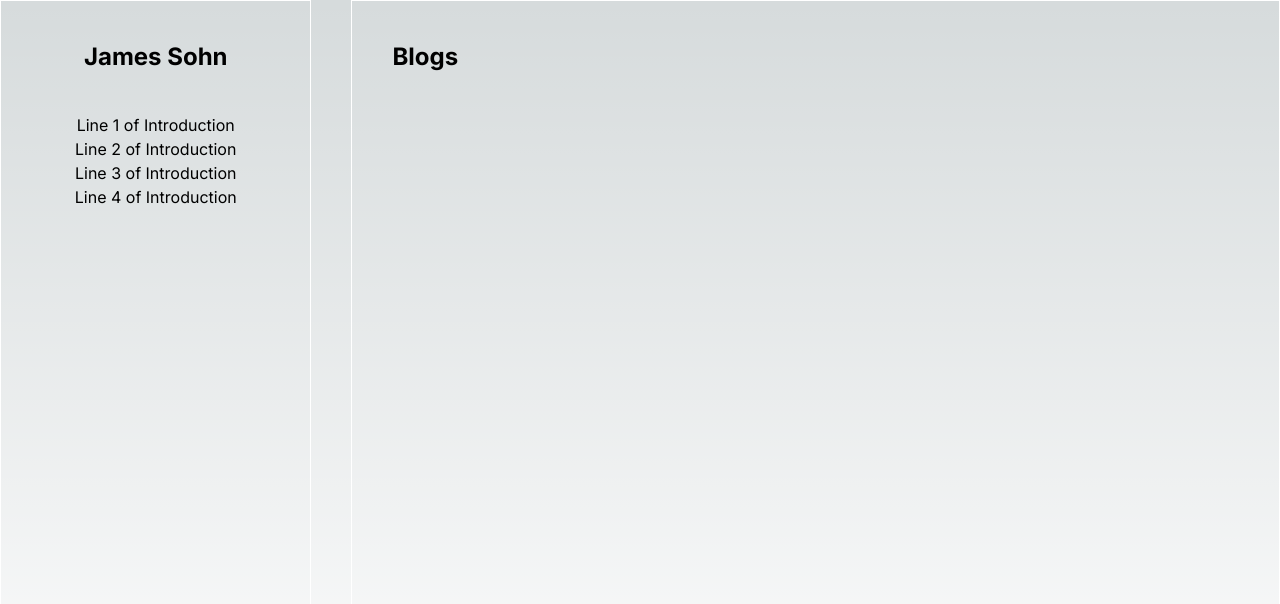
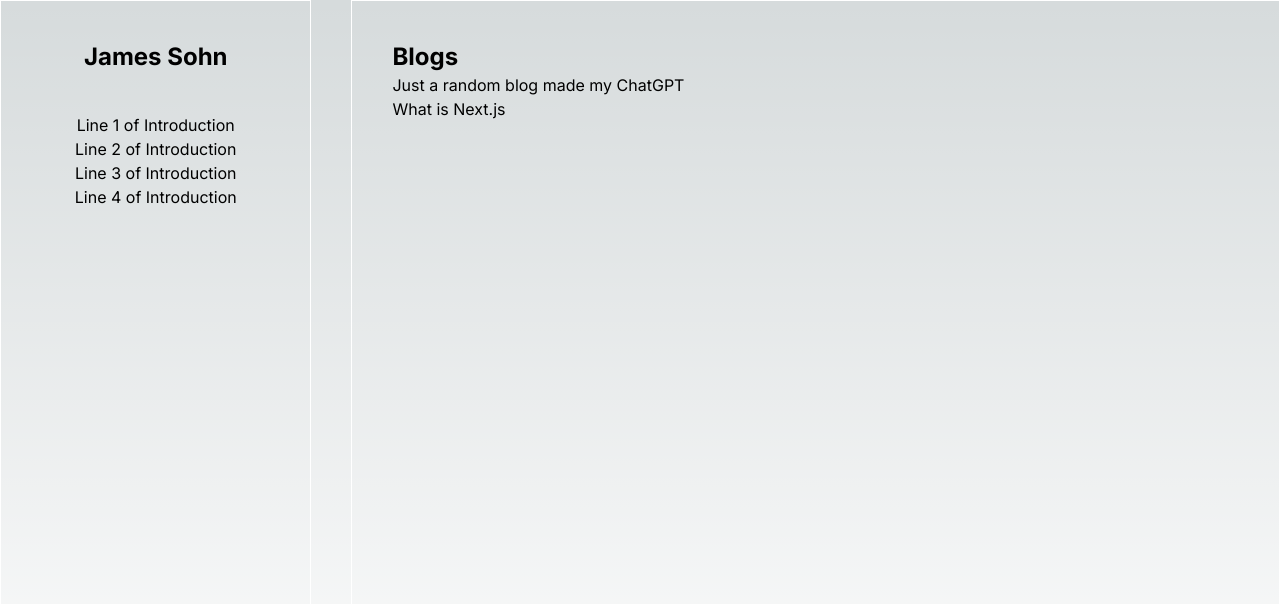
Before and after one commit to sqsung/blog, a Next.js app: page / in a window 1280 px wide. Shown: the top 604 px of the page. Built offline with nearby package versions, Linux system fonts and the light colour scheme.

Commit message:
Fix: getStaticProps in app directory issue

```diff
--- a/lib/posts.ts
+++ b/lib/posts.ts
@@ -5,23 +5,33 @@ import matter from "gray-matter";
 const postsDirectory = path.join(process.cwd(), "posts");
 
 export function getSortedPostsData() {
-  const fileNames: string[] = fs.readdirSync(postsDirectory);
+  // Get file names under /posts
+  const fileNames = fs.readdirSync(postsDirectory);
 
   const allPostsData = fileNames.map(fileName => {
-    const id: string = fileName.replace(/\.md$/, "");
+    // Remove ".md" from file name to get id
+    const id = fileName.replace(/\.md$/, "");
 
-    const fullPath: string = path.join(postsDirectory, fileName);
-    const fileContents: string = fs.readFileSync(fullPath, "utf-8");
+    // Read markdown file as string
+    const fullPath = path.join(postsDirectory, fileName);
+    const fileContents = fs.readFileSync(fullPath, "utf8");
 
+    // Use gray-matter to parse the post metadata section
     const matterResult = matter(fileContents);
 
+    // Combine the data with the id
     return {
       id,
-      ...(matterResult.data as { date: string; title: string }),
+      ...(matterResult.data as { title: string; date: string }),
     };
   });
 
+  // Sort posts by date
   return allPostsData.sort((a, b) => {
-    return a.date < b.date ? 1 : -1;
+    if (a.date < b.date) {
+      return 1;
+    } else {
+      return -1;
+    }
   });
 }
--- a/src/app/page.tsx
+++ b/src/app/page.tsx
@@ -1,5 +1,6 @@
 import Image from "next/image";
 import Head from "next/head";
+import { getSortedPostsData } from "../../lib/posts";
 
 /**
  * ✏️ NOTES:
@@ -18,7 +19,14 @@ import Head from "next/head";
  * - Basically, the better alternative to getStaticProps when you need to make a page with real-time data (frequent updates)
  */
 
-export default function Home() {
+export default async function Home() {
+  /**
+   * await technically not needed in the case below as it's just fetching internally stored data
+   * also, getStaticProps is no longer necessary with the app directory
+   * check out: https://github.com/vercel/next.js/issues/51860
+   */
+  const allPostsData = await getSortedPostsData();
+
   return (
     <div className="flex flex-row w-sreen h-screen gap-10">
       <Head>
@@ -35,7 +43,13 @@ export default function Home() {
       </section>
       <section className="h-100 flex-col border border-solid border-white p-10 justify-center items-center w-3/4">
         <h2 className="text-2xl font-bold">Blogs</h2>
-        {/* <ul></ul> */}
+        <ul>
+          {allPostsData.map((data, index) => (
+            <li key={index}>
+              <a href="/posts">{data.title}</a>
+            </li>
+          ))}
+        </ul>
       </section>
     </div>
   );
```
Also changed, not shown: public/images/profile.jpg (added).
